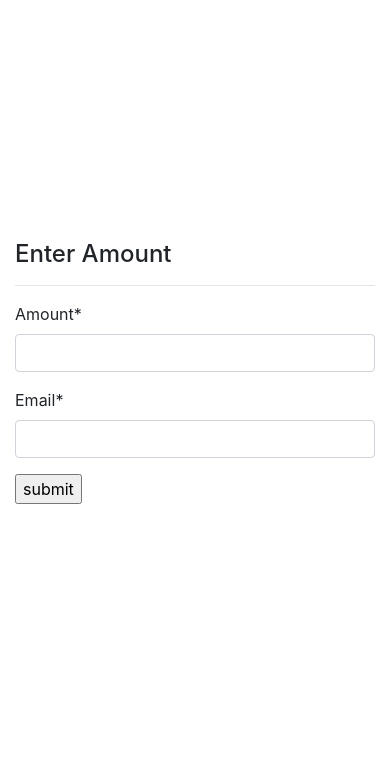
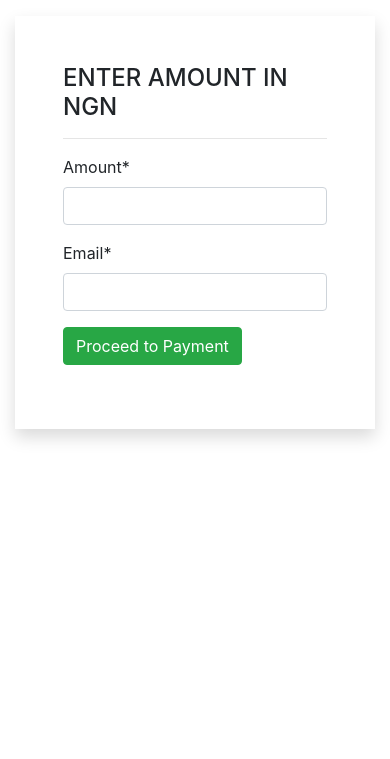
Before and after one commit to Manny-97/paystack-integration, a Django app: page / in a window 390 px wide. Shown: the top 759 px of the page. Run offline with Django 4.2, Linux system fonts and the light colour scheme; some libraries are stand-ins or nearby versions.

Commit message:
refactor: make_payment

```diff
--- a/core/templates/initiate_payment.html
+++ b/core/templates/initiate_payment.html
@@ -1,17 +1,18 @@
 {% extends 'base.html' %}
 
+{% load humanize %}
 {% load crispy_forms_tags %}
 {% block content %}
 <div class="container">
-    <div class="d-flex row justify-content-center align-items-center py-md-5 py py-3" style="min-height: 90vh;">
-        <div class="col-12">
-            <form action="." method="POST">
-                <h4>Enter Amount</h4>
+    <div class="row d-flex flex-row justify-content-center  py-md-5 py-3 " style="min-height: 90vh;">
+        <div class="col-md-12">
+            <form class="bg-white shadow p-5 form" action="." method="POST">
+                <h4 class="text-uppercase">Enter Amount in NGN</h4>
                 <hr>
                 {% csrf_token %}
                 {{payment_form | crispy}}
                 <p>
-                <input type="submit" value="submit">
+                <input type="submit" class="btn btn-success" value="Proceed to Payment">
                 <p/>
 
             </form>
--- a/core/urls.py
+++ b/core/urls.py
@@ -2,5 +2,5 @@ from django.urls import path
 from . import views
 urlpatterns = [
     path('', views.initiate_payment, name='initiate-payment'),
-    path('/<str:ref>/', views.verify_payment, name='verify-payment'),
+    path('<str:ref>/', views.verify_payment, name='verify-payment'),
     ]
--- a/core/views.py
+++ b/core/views.py
@@ -23,13 +23,21 @@ def initiate_payment(request):
 
 
 def verify_payment(request, ref):
+    trxref = request.GET["trxref"]
+    if trxref != ref:
+        messages.error(request, 'The transaction reference passed was different from the actual reference. Please do not modify data during transactions')
     payment = get_object_or_404(Payment, ref=ref)
-    verified = payment.verify_payment()
-    if verified:
-        messages.success(request, 'Verification Successful')
+
+    if payment.verify_payment():
+         messages.success(
+            request, f"Payment Completed Successfully, NGN {payment.amount}."
+        )
+        # messages.success(
+        #     request, f"Your new credit balance is NGN {payment.user.credit}."
+        # )
     else:
-        messages.error(request, 'Verification Failed')
-    return redirect('initiate-payment')
+        messages.warning(request, "Sorry, your payment could not be confirmed.")
+    return redirect("initiate-payment")
 
 
 # def verify(request, ref):
--- a/paystackpay/settings.py
+++ b/paystackpay/settings.py
@@ -41,6 +41,7 @@ INSTALLED_APPS = [
     'django.contrib.sessions',
     'django.contrib.messages',
     'django.contrib.staticfiles',
+    "django.contrib.humanize",
     'core',
     'crispy_forms',
 ]
```
Also changed, not shown: core/templates/make_payment.html (+36 -25 lines), db.sqlite3.
